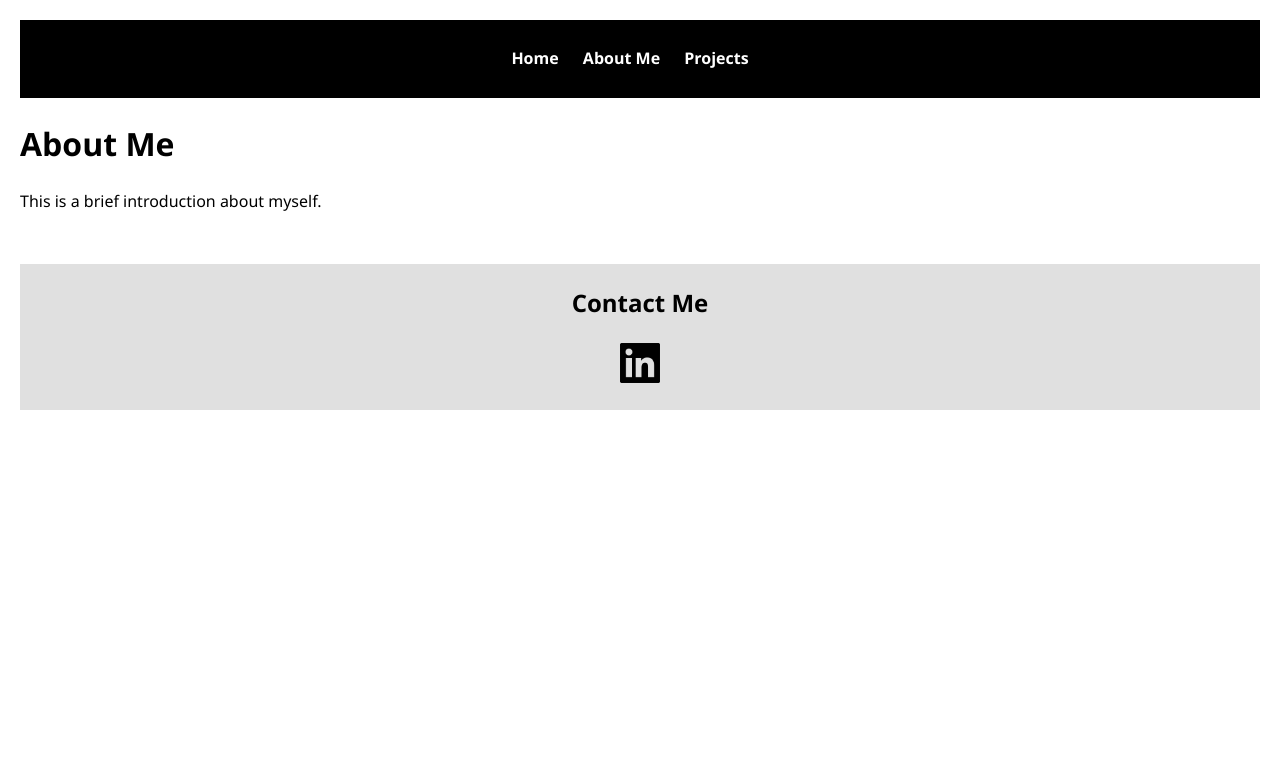
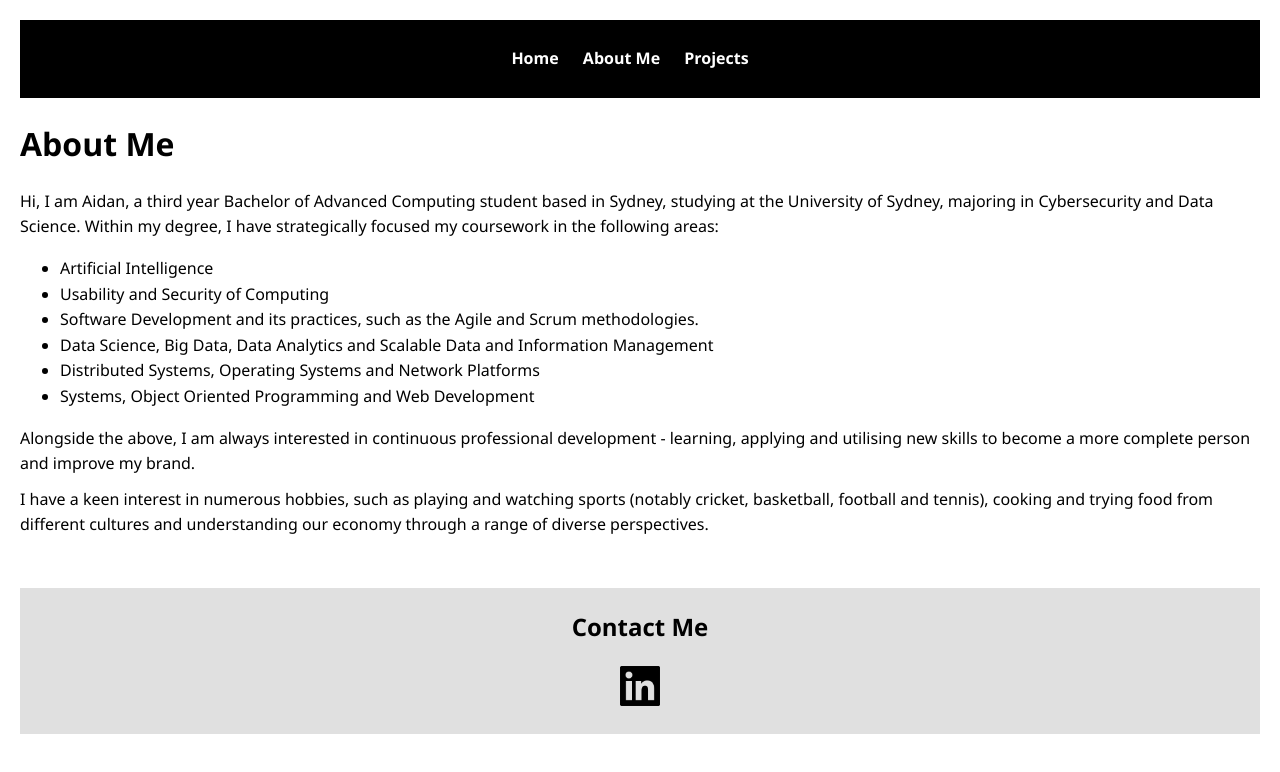
Before and after one commit to aidannnnnnnn/aidannnnnnnn.github.io, a plain HTML site: page about.html in a window 1280 px wide. Drawn offline with Linux system fonts and the light colour scheme.

Commit message:
updates 6/7/24 - added readme, added about me page

```diff
--- a/about.html
+++ b/about.html
@@ -18,7 +18,17 @@
     </header>
     <main>
         <h1>About Me</h1>
-        <p>This is a brief introduction about myself.</p>
+        <p>Hi, I am Aidan, a third year Bachelor of Advanced Computing student based in Sydney, studying at the University of Sydney, majoring in Cybersecurity and Data Science. Within my degree, I have strategically focused my coursework in the following areas:</p>
+        <ul>
+            <li>Artificial Intelligence</li>
+            <li>Usability and Security of Computing</li>
+            <li>Software Development and its practices, such as the Agile and Scrum methodologies.</li>
+            <li>Data Science, Big Data, Data Analytics and Scalable Data and Information Management</li>
+            <li>Distributed Systems, Operating Systems and Network Platforms</li>
+            <li>Systems, Object Oriented Programming and Web Development</li>
+        </ul>
+        <p>Alongside the above, I am always interested in continuous professional development - learning, applying and utilising new skills to become a more complete person and improve my brand.</p>
+        <p>I have a keen interest in numerous hobbies, such as playing and watching sports (notably cricket, basketball, football and tennis), cooking and trying food from different cultures and understanding our economy through a range of diverse perspectives.</p>
     </main>
     <section id="contact">
         <h2>Contact Me</h2>
```
Also changed, not shown: projects.html (+3 -3 lines), 1 other file.
